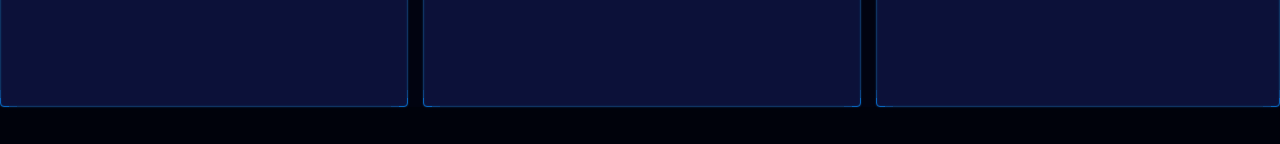
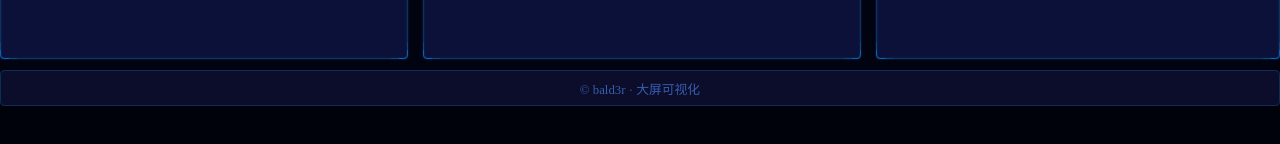
Before and after one commit to baIder/react-visualization, a React (Create React App) app: page /#/ in a window 1280 px wide. Shown: the part 653-797 px from the top of the page. Built offline with nearby package versions, Linux system fonts and the light colour scheme.

Commit message:
制作footer

```diff
--- a/src/pages/Home.tsx
+++ b/src/pages/Home.tsx
@@ -6,7 +6,6 @@
 import Chart2 from '../components/chart2';
 
 const Home: React.FC = () => {
-
   return (
     <>
       <div className="home">
@@ -22,6 +21,7 @@
           <section className="bordered section4"></section>
           <section className="bordered section5"></section>
         </main>
+        <footer>&copy; bald3r · 大屏可视化</footer>
       </div>
     </>
   );
--- a/src/style/Home.scss
+++ b/src/style/Home.scss
@@ -10,6 +10,18 @@
   > header {
     height: px(99);
     background-size: cover;
+  }
+
+  > footer {
+    height: px(68);
+    border: 1px solid #0d2d59;
+    margin: px(20) 0 1px;
+    border-radius: 4px;
+    background: #0c0d2b;
+    display: flex;
+    align-items: center;
+    justify-content: center;
+    color: #375DAF;
   }
 
   > main {
@@ -75,13 +87,13 @@
       grid-area: box5;
     }
 
-    .管辖统计 {
+    .管辖统计, .破获排名 {
       height: px(315);
       display: flex;
       flex-direction: column;
       align-items: center;
 
-      h2 {
+      > h2 {
         flex-shrink: 0;
         border: 1px solid #0a5299;
         border-bottom-left-radius: 4px;
@@ -100,25 +112,6 @@
 
     .破获排名 {
       height: px(423);
-      display: flex;
-      flex-direction: column;
-      align-items: center;
-
-      h2 {
-        flex-shrink: 0;
-        border: 1px solid #0a5299;
-        border-bottom-left-radius: 4px;
-        border-bottom-right-radius: 4px;
-        font-size: px(22);
-        line-height: px(24);
-        padding: px(10) px(28);
-        text-shadow: 0 0 px(3) white;
-      }
-
-      .chart {
-        flex: 1;
-        width: 100%;
-      }
     }
   }
 }
```
